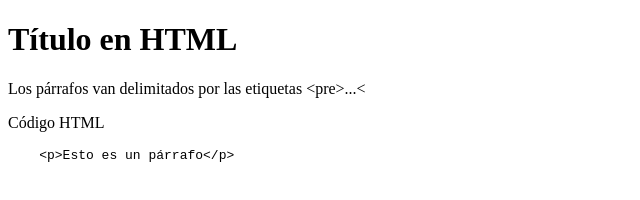
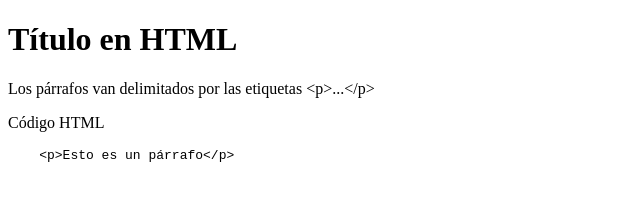
Before and after one commit to Alberte98/CURSO-HTML-CSS, a plain HTML site: page 02-parrafos.html in a window 1280 px wide. Shown: the full height of the page, 0-640 px from the left. Drawn offline with Linux system fonts and the light colour scheme.

Commit message:
Arregrar <pre> por <p>

```diff
--- a/02-parrafos.html
+++ b/02-parrafos.html
@@ -11,7 +11,7 @@
   <h1>Título en HTML</h1>
 
   <p>Los párrafos van delimitados por las etiquetas
-  &lt;pre>...&lt;</p>
+  &lt;p>...&lt;/p></p>
 
   <p>Código HTML</p>
   <pre>
```
